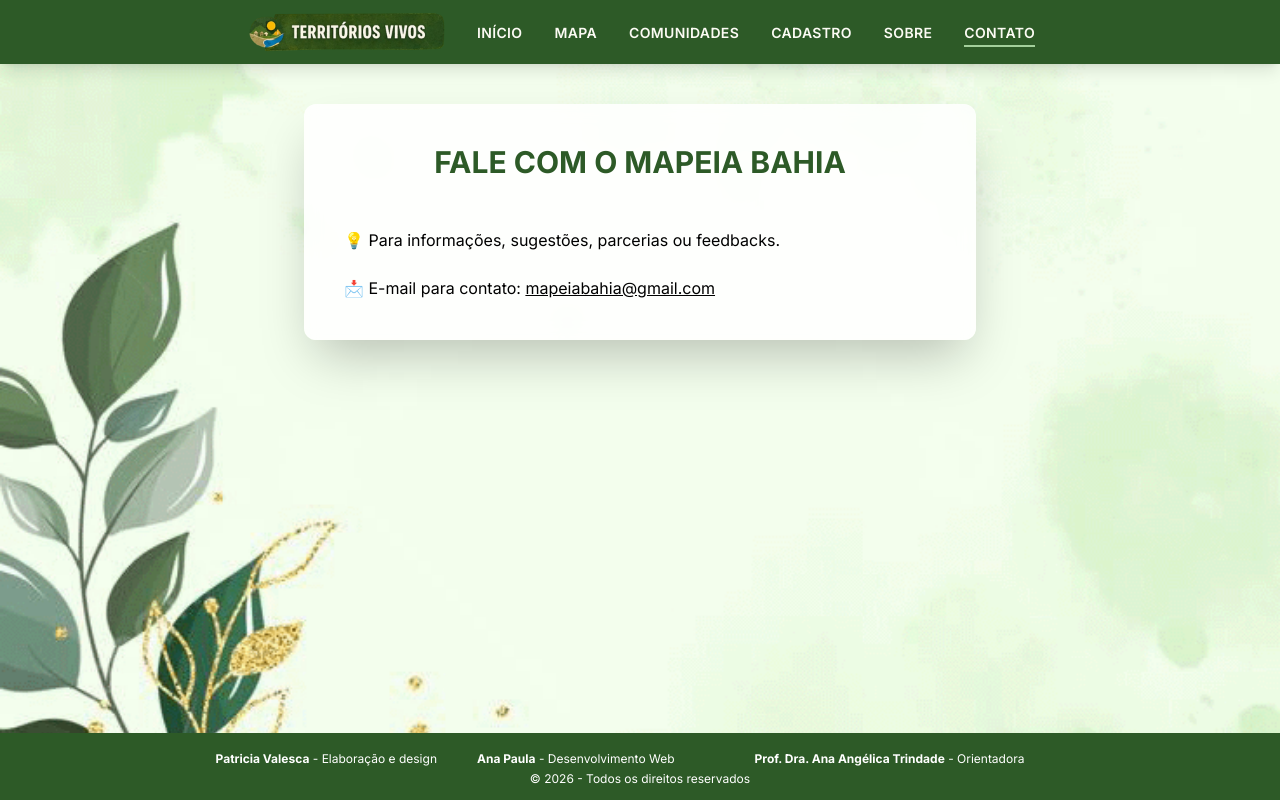
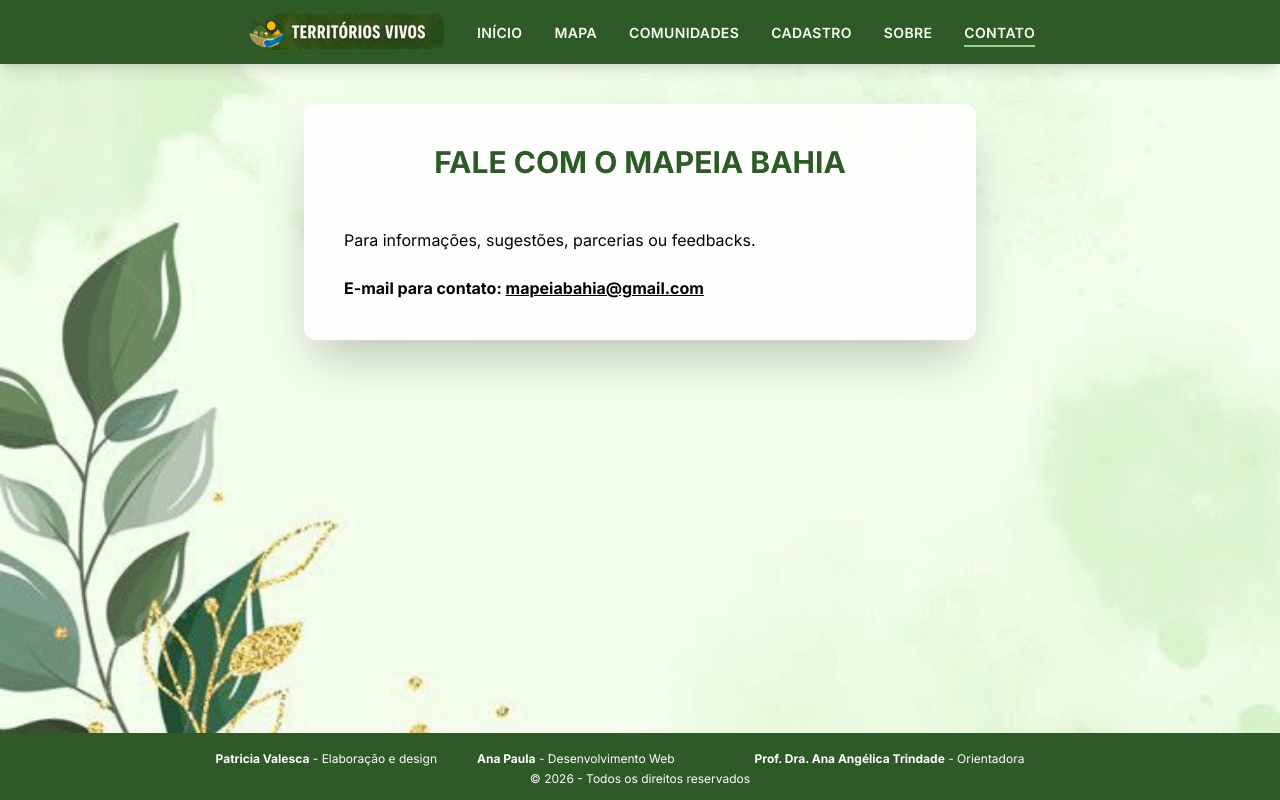
Before and after one commit to apgsalmeida/mapeia-salvador, a Next.js app: page /contato in a window 1280 px wide. Built offline with nearby package versions, Linux system fonts and the light colour scheme.

Commit message:
Aprimora a página de contato e o Footer: ajusta classes CSS e adiciona informações de contato da orientadora.

```diff
--- a/app/contato/page.tsx
+++ b/app/contato/page.tsx
@@ -8,9 +8,9 @@ export default function ContatoPage() {
           Fale com o Mapeia Bahia
         </h1>
         <br></br>
-        <h2>💡 Para informações, sugestões, parcerias ou feedbacks.</h2>
+        <h2 className="text-wrap">Para informações, sugestões, parcerias ou feedbacks.</h2>
         <br></br>
-        <h2>📩 E-mail para contato: <a className="underline" href="mailto:mapeiabahia@gmail.com">mapeiabahia@gmail.com</a></h2>
+        <h2 className="font-bold">E-mail para contato: <a className="underline" href="mailto:mapeiabahia@gmail.com">mapeiabahia@gmail.com</a></h2>
       </div>
     </BackgroundWrapper>
   );
--- a/components/Footer.tsx
+++ b/components/Footer.tsx
@@ -14,6 +14,7 @@ export default function Footer() {
           <span className="text-center md:mx-10 text-xs leading-relaxed w-100">
             <span className="font-bold">Ana Paula</span> - Desenvolvimento Web
           </span>
+          <br className="block md:hidden"></br>
           <span className="text-center md:mx-10 text-xs leading-relaxed w-100">
             <span className="font-bold">Prof. Dra. Ana Angélica Trindade</span> - Orientadora
           </span>
```
